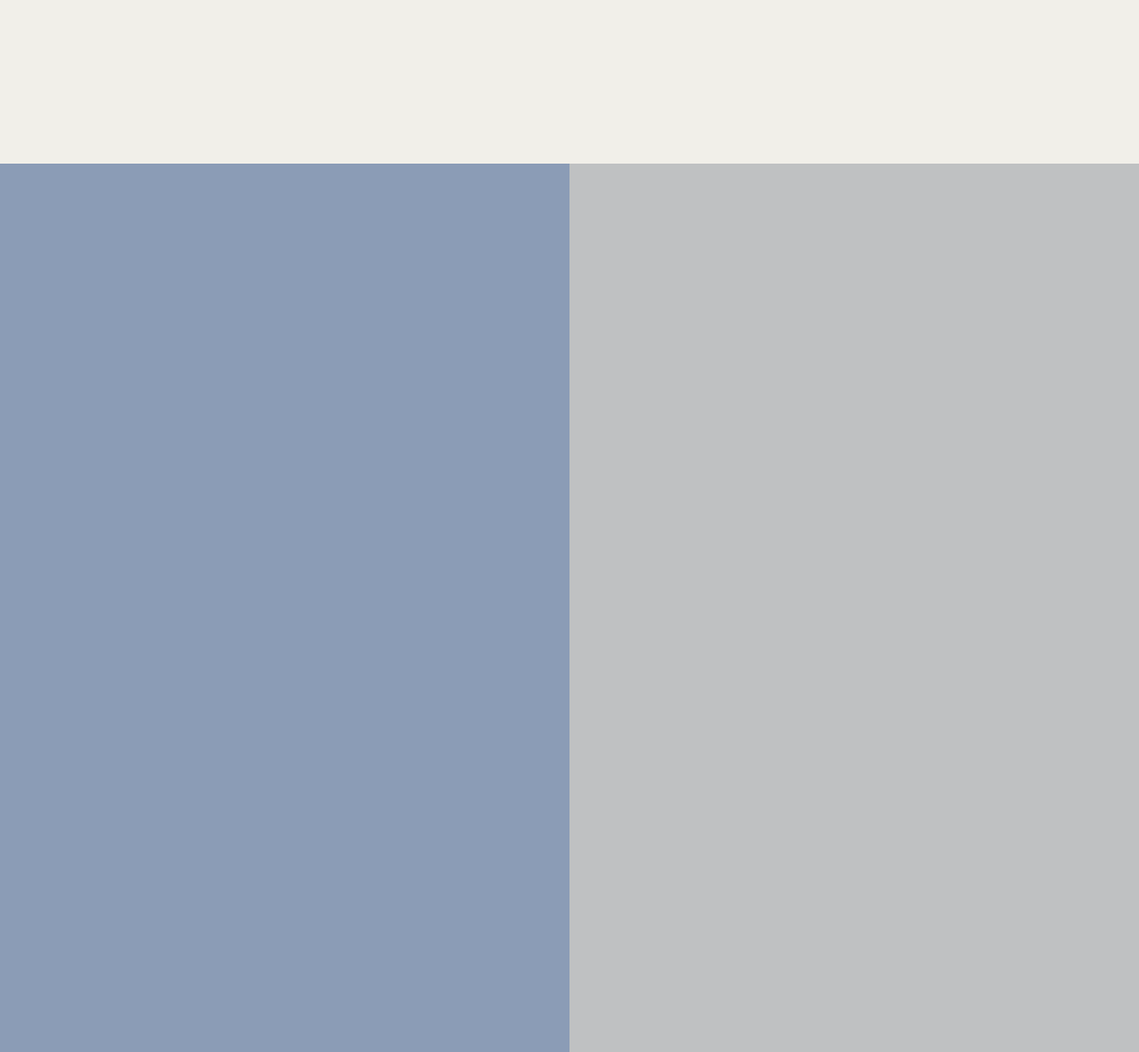
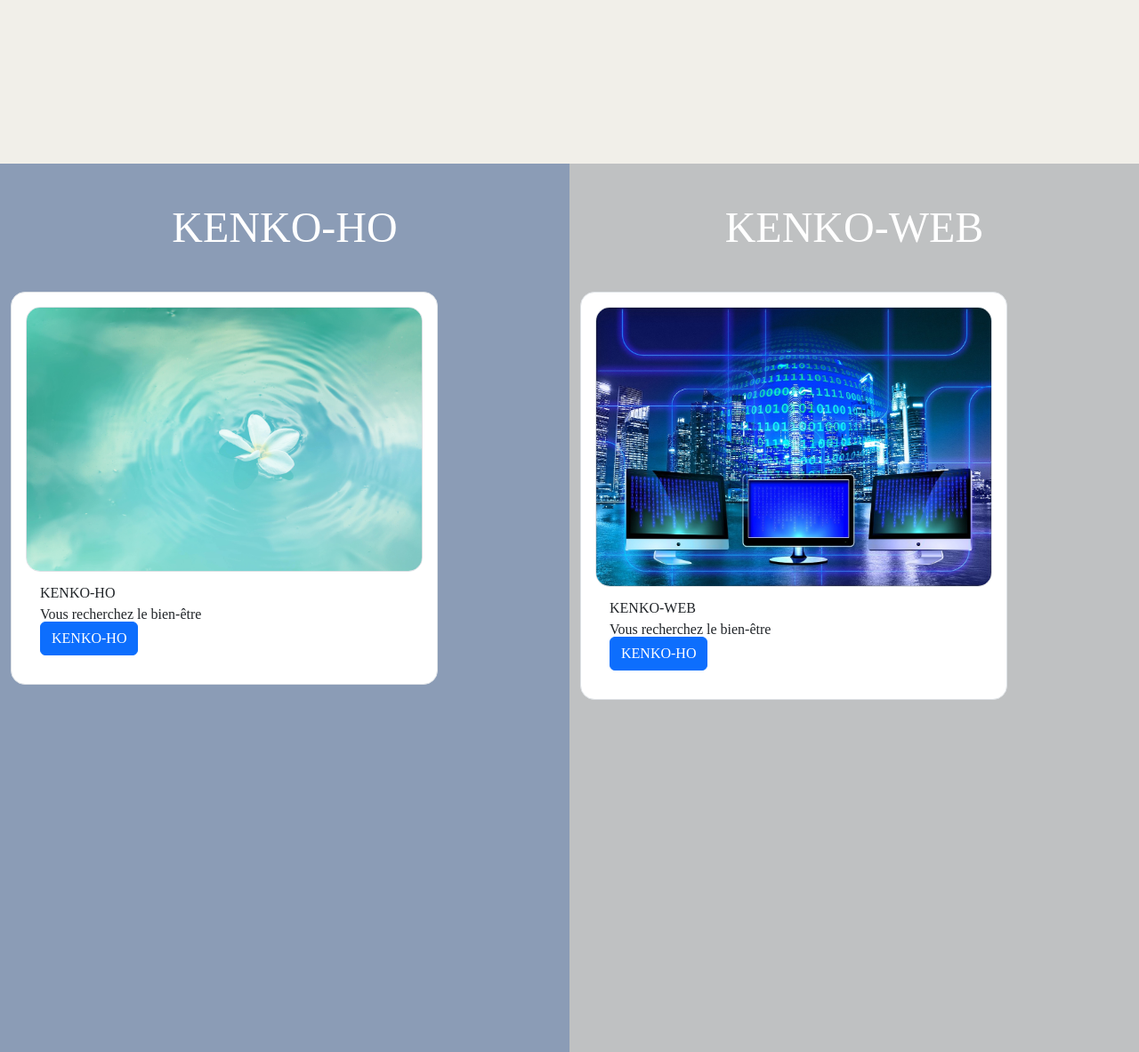
Before and after one commit to Baboo81/Kenko, a PHP site: page / in a window 1280 px wide; the page is wider, and only the part inside the window is pictured. Shown: the part 1016-2199 px from the top of that part at 89% size. Run offline with PHP 8.4, Linux system fonts and the light colour scheme.

Commit message:
mainSection, created cards

```diff
--- a/assets/style/style.css
+++ b/assets/style/style.css
@@ -13,6 +13,12 @@ body
 {
     background-color: var(--beige);
     width: 100% !important;
+}
+
+h3
+{
+    color: white;
+    font-size: 3em;
 }
 
 /*  Nav  */
--- a/index.html
+++ b/index.html
@@ -57,10 +57,26 @@
                 <div class="container mw-100">
                     <div class="row">
                         <div class="col-md-6 part1">
-
+                        <h3 class="text-center my-5">KENKO-HO</h3>
+                            <div class="card p-3 border rounded-4" style="width: 30rem;">
+                                <img class="border rounded-4" src="./assets/img/jpeg/kenko-ho.jpg" alt="Image représentant une fleur de lotus sur l'eau">
+                                <div class="card-body">
+                                    <h5 class="card-title">KENKO-HO</h5>
+                                    <p class="card-text">Vous recherchez  le bien-être </p>
+                                    <a href="" class="btn btn-primary">KENKO-HO</a>
+                                </div>
+                            </div>
                         </div>
                         <div class="col-md-6 part2">
-
+                        <h3 class="text-center my-5">KENKO-WEB</h3>
+                            <div class="card p-3 border rounded-4" style="width: 30rem;">
+                                <img class="border rounded-4" src="./assets/img/jpeg/kenko-web.jpg" alt="Image représentant une fleur de lotus sur l'eau">
+                                <div class="card-body">
+                                    <h5 class="card-title">KENKO-WEB</h5>
+                                    <p class="card-text">Vous recherchez  le bien-être </p>
+                                    <a href="" class="btn btn-primary">KENKO-HO</a>
+                                </div>
+                            </div>
                         </div>
                     </div>
                 </div>
```
Also changed, not shown: assets/img/jpeg/kenko-ho.jpg (added), assets/img/jpeg/kenko-web.jpg (added).
